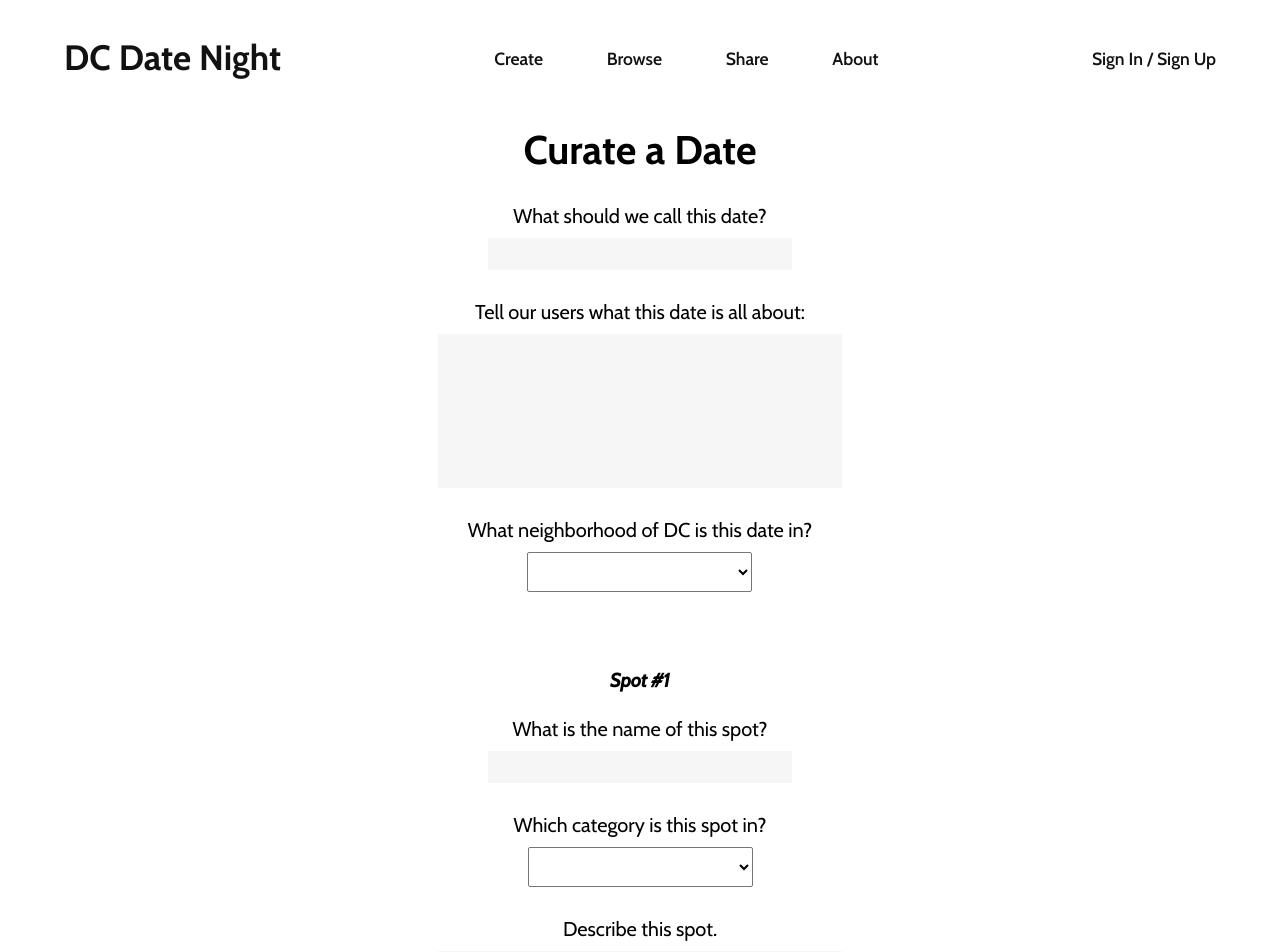
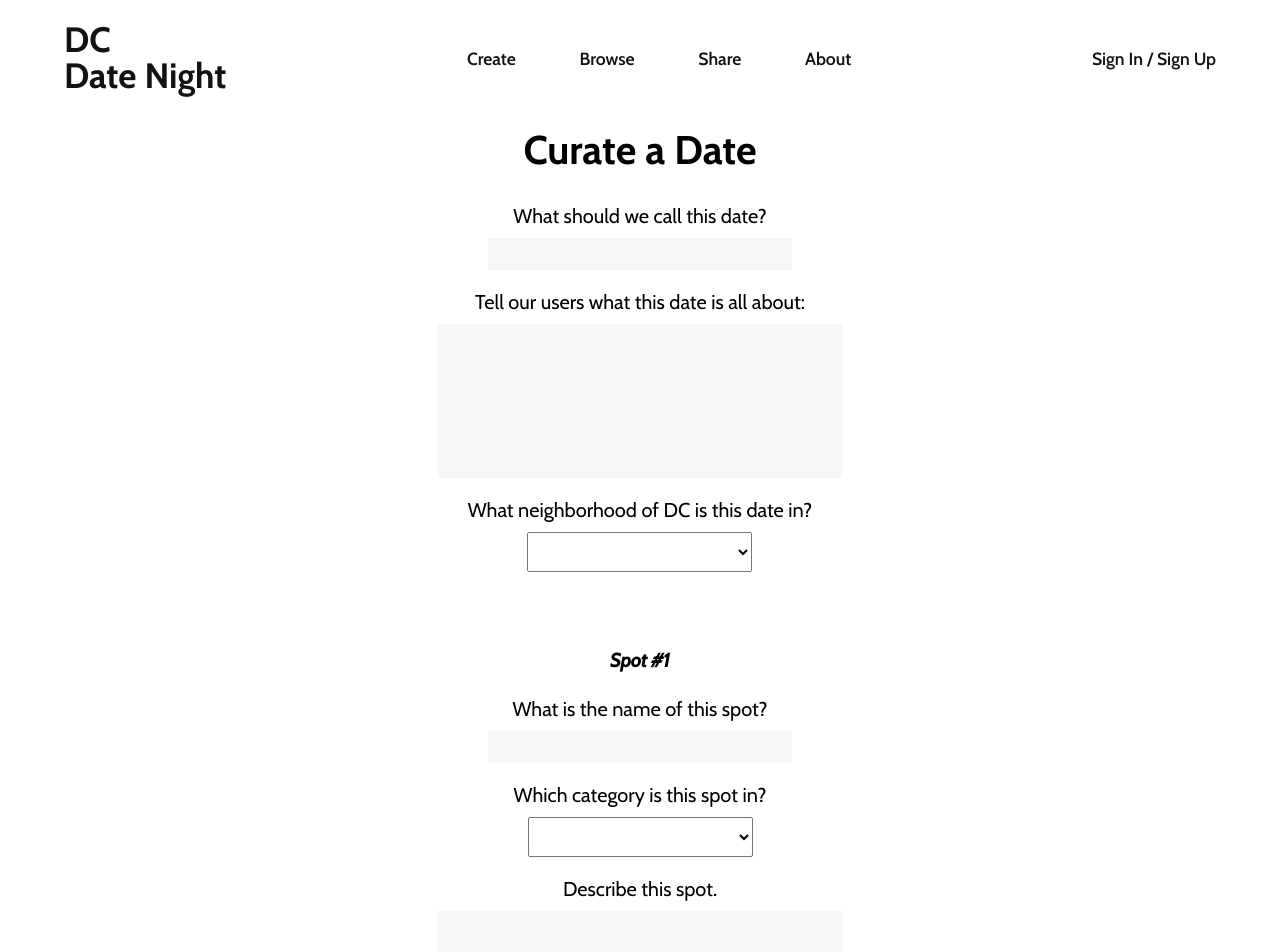
Before and after one commit to kyleblee/dc-date-night, a React (Create React App) app in the folder client/: page /curated/new in a window 1280 px wide. Shown: the top 952 px of the page. Built offline with nearby package versions, Linux system fonts and the light colour scheme; no server answers.

Commit message:
Brining CurateDateForm elements together to emphasize groups. Try new logotype, with line break between DC and Date Night to make header look less lopsided.

```diff
--- a/client/src/components/LogoDiv.js
+++ b/client/src/components/LogoDiv.js
@@ -4,7 +4,7 @@ import { Link } from 'react-router-dom';
 const LogoDiv = props => {
   return (
     <div className="logo-div">
-      <Link to='/'><h2 id="logo">DC Date Night</h2></Link>
+      <Link to='/'><h2 id="logo">DC <br/> Date Night</h2></Link>
     </div>
   )
 }
--- a/client/src/index.css
+++ b/client/src/index.css
@@ -34,6 +34,8 @@ body {
   margin: 0;
   font-size: 2em;
   color: rgb(18, 18, 18);
+  text-align: left;
+  line-height: 1;
 }
 
 .logo-div a:link {
@@ -278,7 +280,7 @@ button#add-spot-button {
 
 .curated-date-form form .curated-date-spots {
   display: flex;
-  margin: 0 auto;
+  margin: 0 auto 30px;
   flex-wrap: wrap;
   justify-content: center;
 }
@@ -288,14 +290,14 @@ button#add-spot-button {
 }
 
 .curated-date-form form .curated-date-spots .spot-form .category-select {
-  margin-bottom: 30px;
+  margin-bottom: 20px;
 }
 
 .curated-date-form form input[type="text"] {
   width: 300px;
   height: 30px;
   font-size: 1.15em;
-  margin: 0 auto 30px;
+  margin: 0 auto 20px;
   background-color: rgba(232, 230, 230, 0.35);
   border: 0px solid rgba(18, 18, 18, 1);
 }
@@ -303,7 +305,7 @@ button#add-spot-button {
 .curated-date-form textarea {
   width: 400px;
   height: 150px;
-  margin: 0 auto 30px;
+  margin: 0 auto 20px;
   font-size: 1.15em;
   background-color: rgba(232, 230, 230, 0.35);
   border: 0px solid rgba(18, 18, 18, 1);
```
